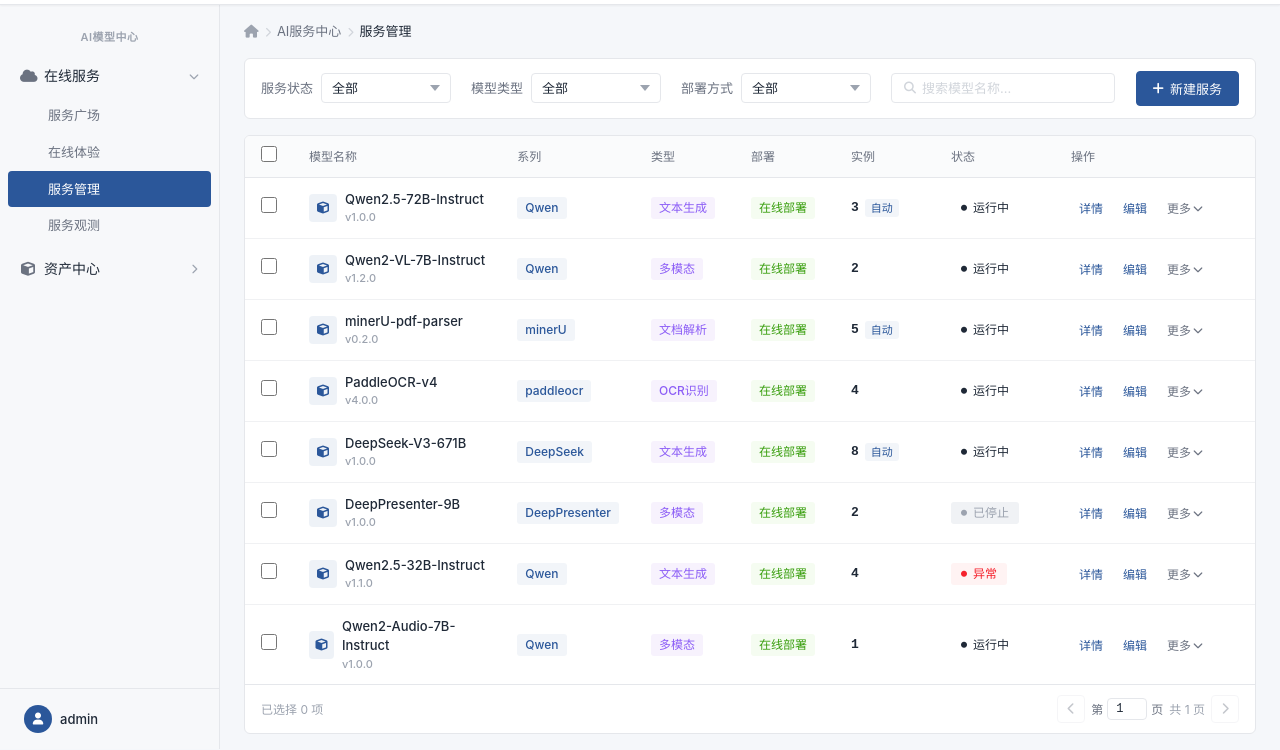
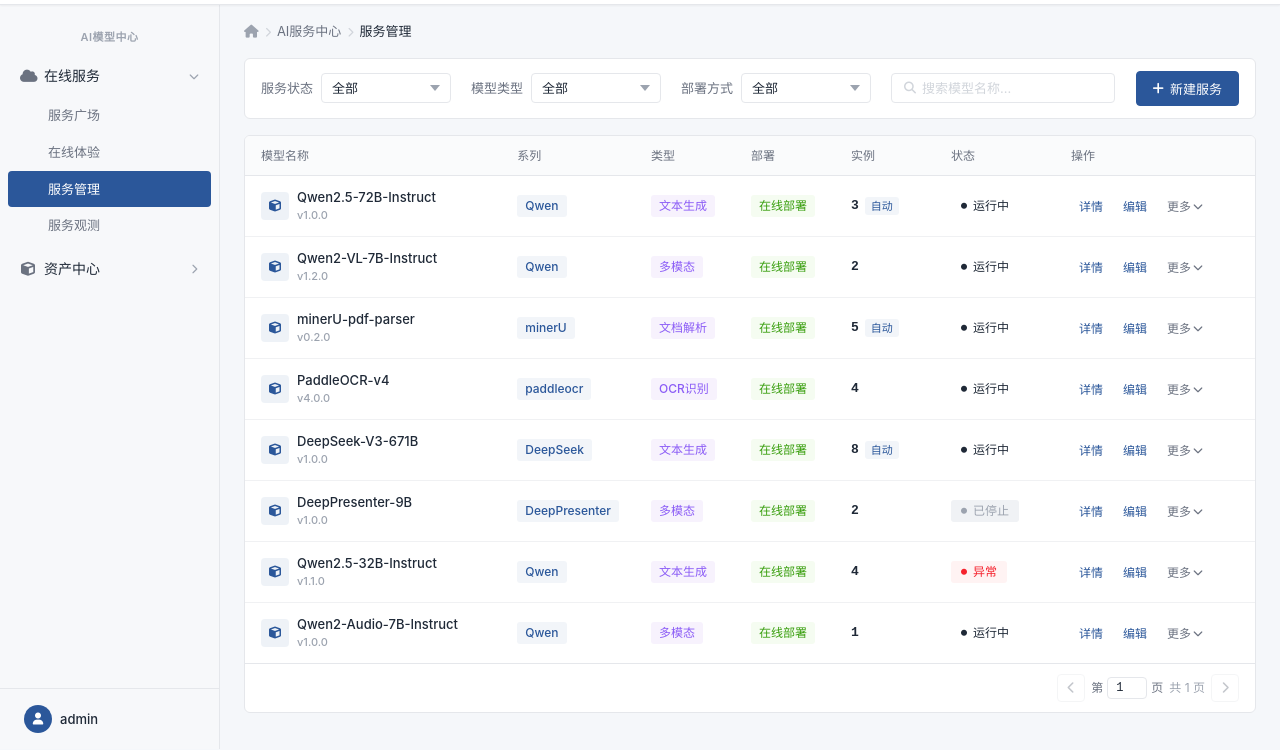
Before and after one commit to leaf-kai0805/tianxuan-cloud, a website: page index.html in a window 1280 px wide. Shown: the part 51-801 px from the top of the page. Drawn offline with Linux system fonts and the light colour scheme; a web font is replaced by a local one.

Commit message:
refactor: 移除表格前面的复选框列
- 移除表头全选复选框和每行复选框
- 移除 col-checkbox CSS 样式
- 移除 select-all/row-checkbox 事件绑定和 updateSelectedCount 函数
- 移除底部"已选择 X 项"提示

Coze-Commit-Type: user
Coze-User-ID: 1880590465114156
Coze-Conversation-ID: 7514312

```diff
--- a/css/style.css
+++ b/css/style.css
@@ -823,10 +823,6 @@
 
 tbody tr:last-child td {
     border-bottom: none;
-}
-
-.col-checkbox {
-    width: 48px;
 }
 
 .col-name {
--- a/index.html
+++ b/index.html
@@ -159,9 +159,6 @@
                         <table id="model-table">
                             <thead>
                                 <tr>
-                                    <th class="col-checkbox">
-                                        <input type="checkbox" id="select-all">
-                                    </th>
                                     <th class="col-name">模型名称</th>
                                     <th class="col-series">系列</th>
                                     <th class="col-type">类型</th>
@@ -178,7 +175,6 @@
                     </div>
                     <div class="table-footer">
                         <div class="footer-left">
-                            <span class="selected-info">已选择 <span id="selected-count">0</span> 项</span>
                         </div>
                         <div class="pagination">
                             <button class="page-btn" id="prev-page" disabled>
--- a/js/app.js
+++ b/js/app.js
@@ -348,9 +348,6 @@
     pageData.forEach(model => {
         const tr = document.createElement('tr');
         tr.innerHTML = `
-            <td class="col-checkbox">
-                <input type="checkbox" class="row-checkbox" data-id="${model.id}">
-            </td>
             <td class="col-name">
                 <div class="model-name">
                     <div class="model-icon">
@@ -404,26 +401,10 @@
 
     prevPageBtn.disabled = currentPage === 1;
     nextPageBtn.disabled = currentPage >= totalPages;
-
-    updateSelectedCount();
 }
 
 // ===== 绑定事件 =====
 function bindEvents() {
-    // 全选
-    document.getElementById('select-all').addEventListener('change', function(e) {
-        const checkboxes = document.querySelectorAll('.row-checkbox');
-        checkboxes.forEach(cb => cb.checked = e.target.checked);
-        updateSelectedCount();
-    });
-
-    // 行选择
-    tbody.addEventListener('change', function(e) {
-        if (e.target.classList.contains('row-checkbox')) {
-            updateSelectedCount();
-        }
-    });
-
     // 分页
     prevPageBtn.addEventListener('click', () => {
         if (currentPage > 1) {
@@ -475,12 +456,6 @@
         clearTimeout(timeout);
         timeout = setTimeout(() => func.apply(this, args), wait);
     };
-}
-
-// ===== 更新选中数量 =====
-function updateSelectedCount() {
-    const selected = document.querySelectorAll('.row-checkbox:checked').length;
-    document.getElementById('selected-count').textContent = selected;
 }
 
 // ===== 应用筛选 =====
```
